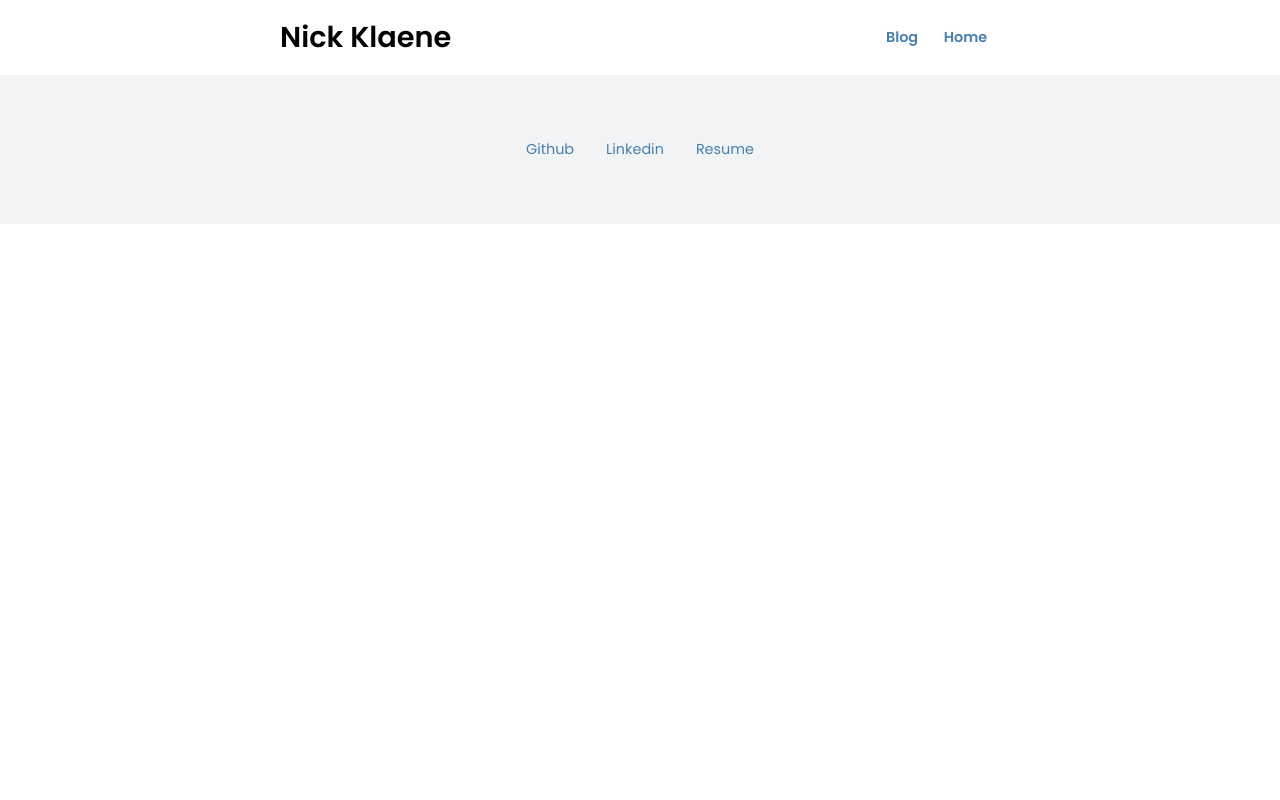
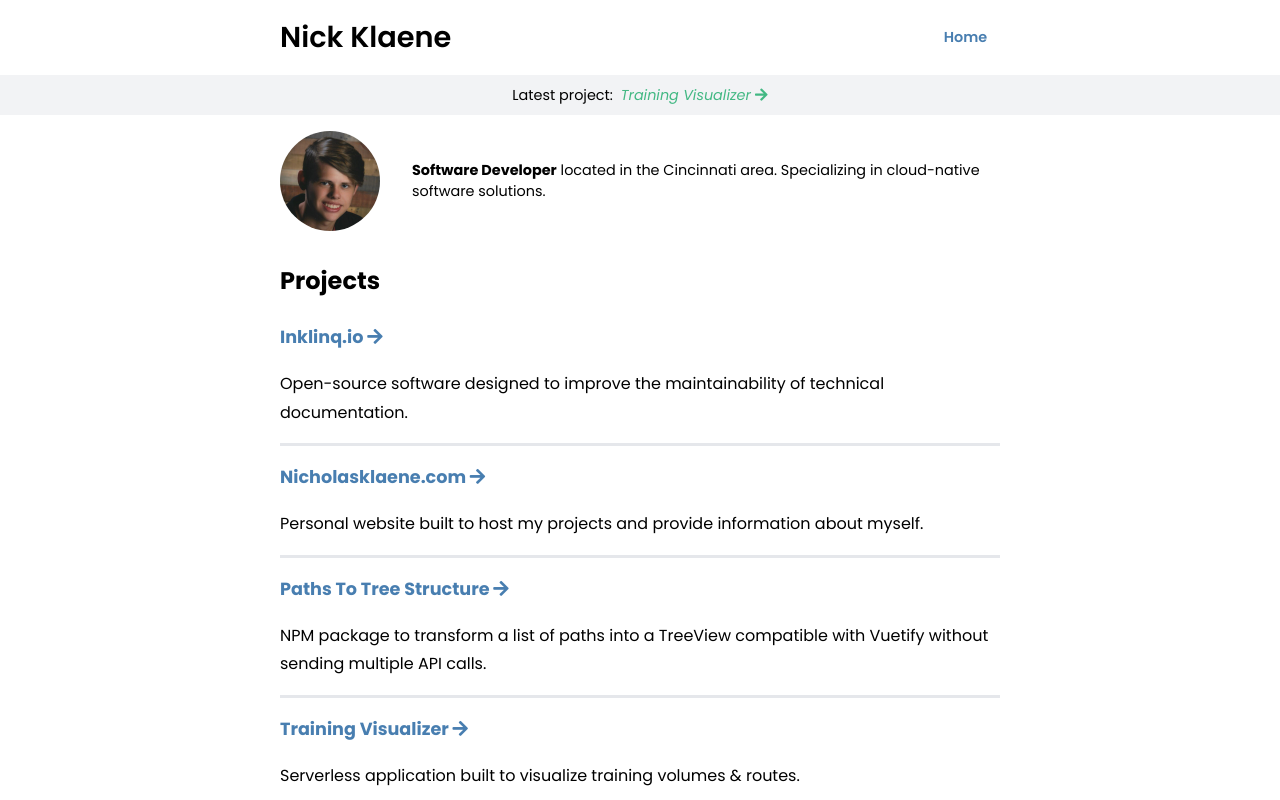
Before and after one commit to nicholasklaene/nicholasklaene.com, a Vue app: page /projects in a window 1280 px wide. Shown: the top 800 px of the page. Built offline with nearby package versions, Linux system fonts and the light colour scheme.

Commit message:
projects page, static data

```diff
--- a/src/components/AboutBanner.vue
+++ b/src/components/AboutBanner.vue
@@ -4,10 +4,6 @@
     <div class="text">
       <strong>Software Developer</strong> located in the Cincinnati area.
       Specializing in cloud-native software solutions.
-      <router-link to="/">
-        About Nick
-        <i class="fas fa-arrow-right"></i>
-      </router-link>
     </div>
   </div>
 </template>
--- a/src/components/CTA.vue
+++ b/src/components/CTA.vue
@@ -1,9 +1,9 @@
 <template>
   <div class="container">
     <div class="content">
-      Latest post:
+      Latest project:
       <router-link to="/">
-        The Benefits of Serverless Computing
+        Training Visualizer
         <i class="fas fa-arrow-right"></i>
       </router-link>
     </div>
--- a/src/components/HomeContent.vue
+++ b/src/components/HomeContent.vue
@@ -1,5 +1,5 @@
 <template>
-  <h1>Welcome to the official website of Nick Klaene, Software Developer</h1>
+  <h1>Welcome to my official website.</h1>
   <h3 id="about">What do I do and why should you care?</h3>
   <p>
     I'm a passionate software developer with the technical skills to bring your
--- a/src/components/Navbar.vue
+++ b/src/components/Navbar.vue
@@ -2,7 +2,9 @@
   <nav>
     <div class="name">Nick Klaene</div>
     <a href="#about" v-if="$route.name === 'Home'">About</a>
-    <router-link to="/" v-if="$route.name !== 'Blog'">Blog</router-link>
+    <router-link to="/projects" v-if="$route.name !== 'Projects'">
+      Projects
+    </router-link>
     <router-link to="/" v-if="$route.name !== 'Home'">Home</router-link>
     <a href="#contact" v-if="$route.name === 'Home'">Contact</a>
   </nav>
--- /dev/null
+++ b/src/components/ProjectPreview.vue
@@ -0,0 +1,34 @@
+<template>
+  <div>
+    <a :href="project.link" target="_blank">
+      {{ project.name }}
+      <i class="fas fa-arrow-right"></i>
+    </a>
+    <p>
+      {{ project.summary }}
+    </p>
+  </div>
+</template>
+
+<script>
+export default {
+  name: "ProjectPreview",
+  props: {
+    project: Object,
+  },
+};
+</script>
+
+<style lang="scss" scoped>
+div {
+  a {
+    font-weight: bold;
+    text-decoration: none;
+    font-size: 1.1rem;
+    color: #487eb0;
+    &:hover {
+      opacity: 0.8;
+    }
+  }
+}
+</style>
--- a/src/router/index.js
+++ b/src/router/index.js
@@ -1,11 +1,17 @@
 import { createRouter, createWebHistory } from "vue-router";
 import Home from "../views/Home.vue";
+import Projects from "../views/Projects.vue";
 
 const routes = [
   {
     path: "/",
     name: "Home",
     component: Home,
+  },
+  {
+    path: "/projects",
+    name: "Projects",
+    component: Projects,
   },
 ];
 
--- /dev/null
+++ b/src/staticData/projects.js
@@ -0,0 +1,31 @@
+// CMS or API would be overkill
+export default [
+  {
+    id: 1,
+    name: "Inklinq.io",
+    summary:
+      "Open-source software designed to improve the maintainability of technical documentation.",
+    link: "https://inklinq.io",
+  },
+  {
+    id: 2,
+    name: "Nicholasklaene.com",
+    summary:
+      "Personal website built to host my projects and provide information about myself.",
+    link: "https://github.com/nicholasklaene/nicholasklaene.com",
+  },
+  {
+    id: 3,
+    name: "Paths To Tree Structure",
+    summary:
+      "NPM package to transform a list of paths into a TreeView compatible with Vuetify without sending multiple API calls.",
+    link: "https://github.com/nicholasklaene/paths-to-tree-structure",
+  },
+  {
+    id: 4,
+    name: "Training Visualizer",
+    summary:
+      "Serverless application built to visualize training volumes & routes.",
+    link: "https://github.com/nicholasklaene/training-visualizer",
+  },
+];
--- /dev/null
+++ b/src/views/Projects.vue
@@ -0,0 +1,46 @@
+<template>
+  <CTA />
+  <AboutBanner />
+  <section>
+    <h1>Projects</h1>
+    <ProjectPreview
+      v-for="project in projects"
+      :key="project.id"
+      :project="project"
+    />
+  </section>
+</template>
+
+<script>
+import CTA from "@/components/CTA.vue";
+import ContactForm from "@/components/ContactForm.vue";
+import HomeContent from "@/components/HomeContent.vue";
+import AboutBanner from "@/components/AboutBanner.vue";
+import ProjectPreview from "@/components/ProjectPreview.vue";
+import projects from "@/staticData/projects.js";
+
+export default {
+  name: "Projects",
+  components: { CTA, ContactForm, HomeContent, AboutBanner, ProjectPreview },
+  data() {
+    return {
+      projects: projects,
+    };
+  },
+};
+</script>
+
+<style lang="scss" scoped>
+section {
+  padding: 0 4rem 2rem 4rem;
+  max-width: 720px;
+  margin: 0 auto;
+  line-height: 1.8;
+  div {
+    margin-bottom: 1rem;
+    &:not(:last-child) {
+      border-bottom: 3px solid #e5e7eb;
+    }
+  }
+}
+</style>
```
